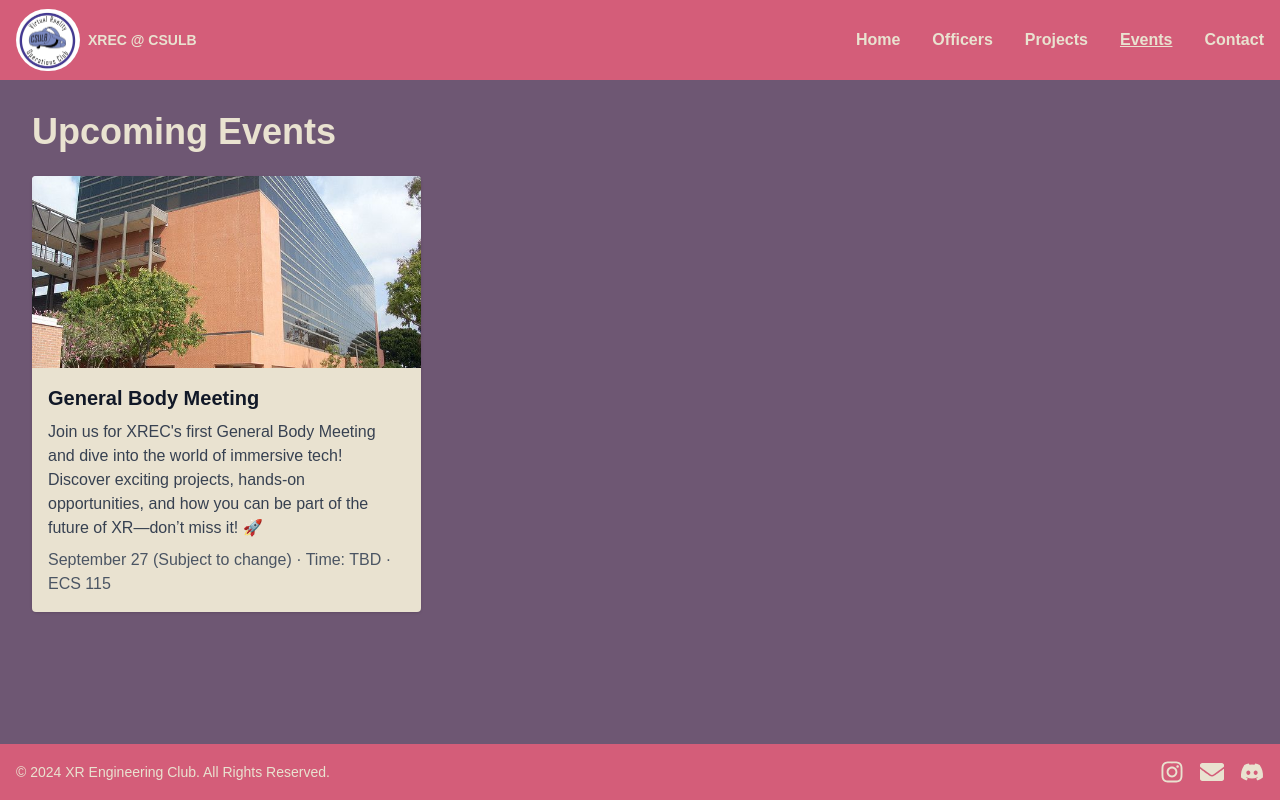
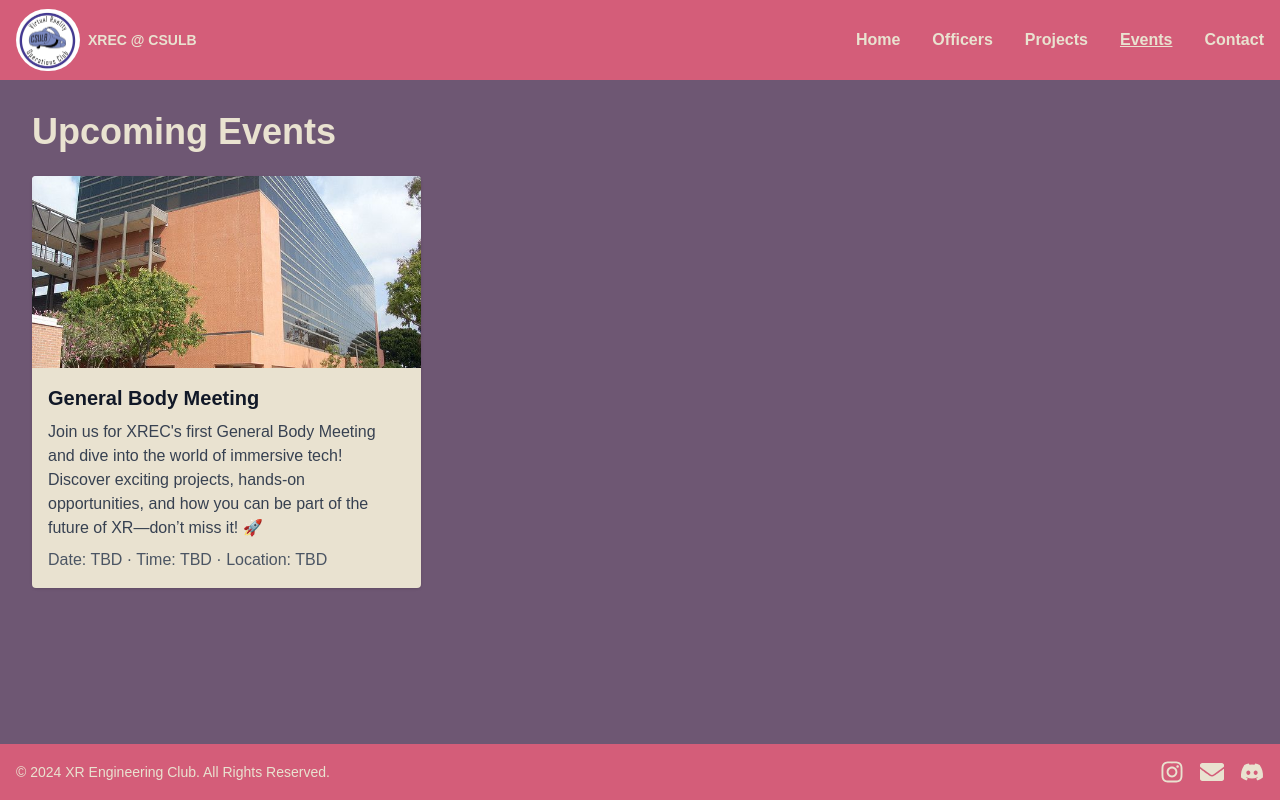
Before and after one commit to chuckmilton/xrec-website, a Next.js app: page /events in a window 1280 px wide. Built offline with nearby package versions, Linux system fonts and the light colour scheme.

Commit message:
Update event

```diff
--- a/src/app/events/page.js
+++ b/src/app/events/page.js
@@ -2,11 +2,11 @@ import Image from 'next/image'
 
 const events = [
   {
-    date: 'September 27 (Subject to change)',
+    date: 'Date: TBD',
     time: 'Time: TBD',
     title: 'General Body Meeting',
     description: "Join us for XREC's first General Body Meeting and dive into the world of immersive tech! Discover exciting projects, hands-on opportunities, and how you can be part of the future of XR—don’t miss it! 🚀",
-    location: 'ECS 115',
+    location: 'Location: TBD',
     image: '/images/ecs.jpg', // Ensure this image exists in your public/images directory
   },
   // Add more events as needed
```
